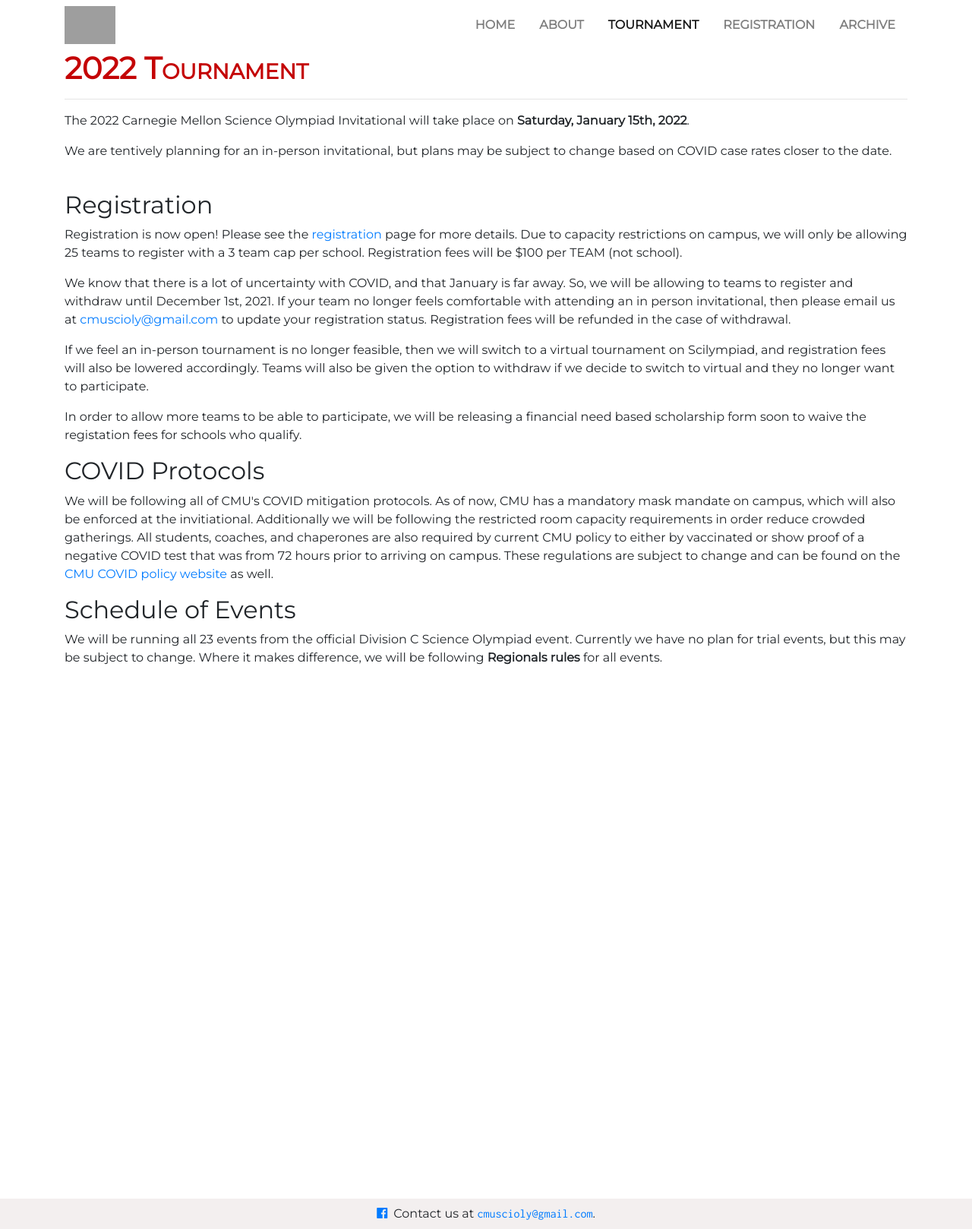
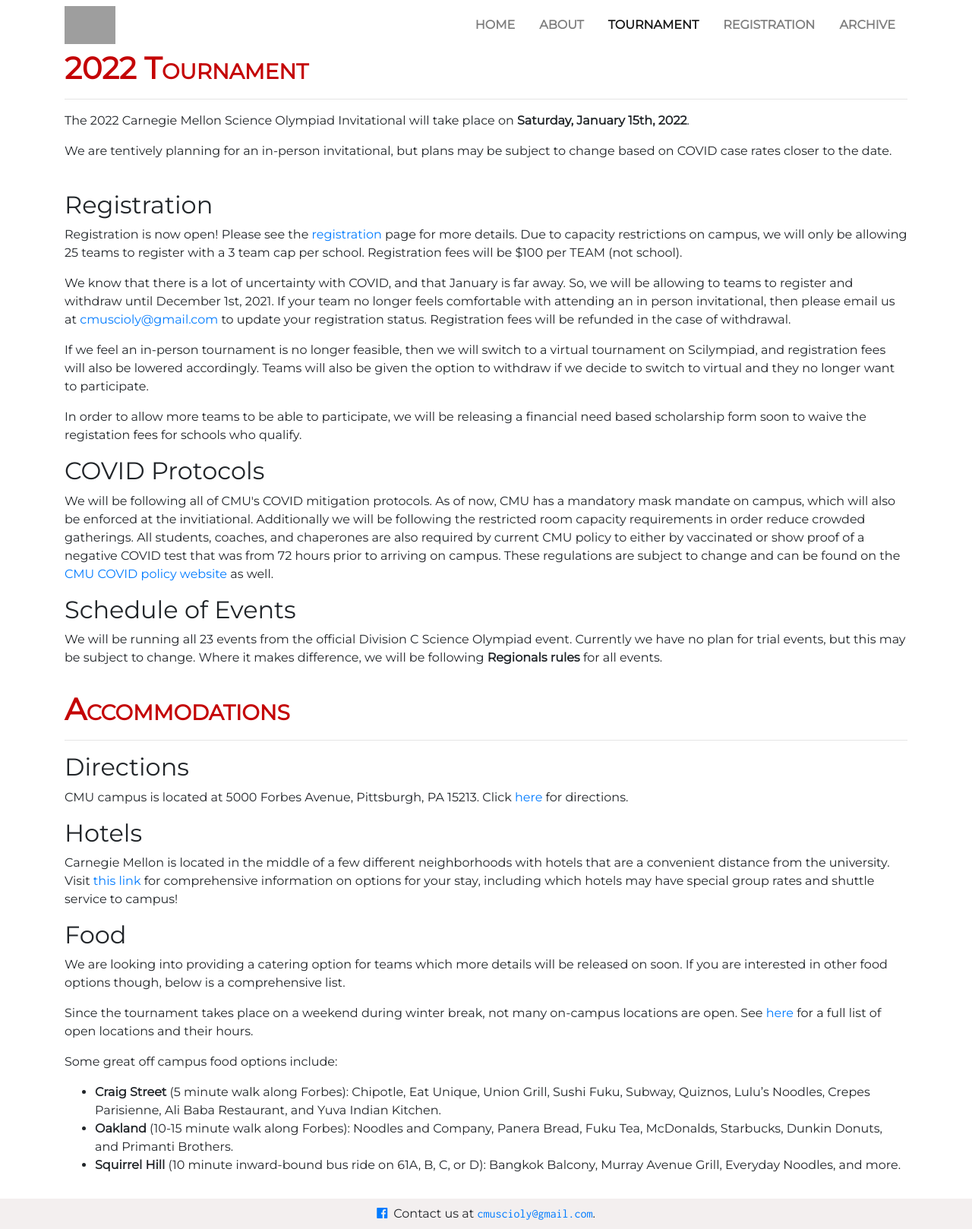
Before and after one commit to cmuscioly/cmuscioly.github.io, a Jekyll site: the page built from tournament.md, in a window 1280 px wide. Shown: the whole page at 76% size. Built offline with Jekyll 4.4.1, drawn with Linux system fonts in a browser that asks for light colours; nearby versions of some CDN libraries; grey boxes are pictures that could not be loaded.

Commit message:
Added accomodations

```diff
--- a/tournament.md
+++ b/tournament.md
@@ -65,5 +65,29 @@
 Where it makes difference, we will be following <strong> Regionals rules </strong> for all events.
 </p>
 
+</div> <!-- .row -->
+</div> <!-- .col -->
 
-</div> <!-- .row -->
+# Accommodations
+<hr>
+
+## Directions
+
+CMU campus is located at 5000 Forbes Avenue, Pittsburgh, PA 15213. Click <a href="https://www.google.com/maps?saddr=My+Location&daddr=Carnegie+Mellon+University" target="_blank">here</a> for directions.
+
+## Hotels
+
+Carnegie Mellon is located in the middle of a few different neighborhoods with hotels that are a convenient distance from the university. Visit <a href="https://www.cmu.edu/parents/events/travel-and-hotels.html" target="_blank">this link</a> for comprehensive information on options for your stay, including which hotels may have special group rates and shuttle service to campus!
+
+## Food
+
+We are looking into providing a catering option for teams which more details will be released on soon.
+If you are interested in other food options though, below is a comprehensive list.
+
+Since the tournament takes place on a weekend during winter break, not many on-campus locations are open. See <a href="https://apps.studentaffairs.cmu.edu/dining/conceptinfo/?page=listConceptsGrid&startDate=01%2F12%2F2019&searchLength=1&Search=&Locations=21&Locations=2&Locations=18&Locations=5&Locations=1&Locations=22&Locations=25&Locations=24&Locations=23&Locations=19&Locations=20&Locations=15&Locations=27&Locations=26&Locations=28&Locations=17" target="_blank">here</a> for a full list of open locations and their hours.
+
+Some great off campus food options include:
+
+- **Craig Street** (5 minute walk along Forbes): Chipotle, Eat Unique, Union Grill, Sushi Fuku, Subway, Quiznos, Lulu’s Noodles, Crepes Parisienne, Ali Baba Restaurant, and Yuva Indian Kitchen.
+- **Oakland** (10-15 minute walk along Forbes): Noodles and Company, Panera Bread, Fuku Tea, McDonalds, Starbucks, Dunkin Donuts, and Primanti Brothers.
+- **Squirrel Hill** (10 minute inward-bound bus ride on 61A, B, C, or D):  Bangkok Balcony, Murray Avenue Grill, Everyday Noodles, and more.
```
